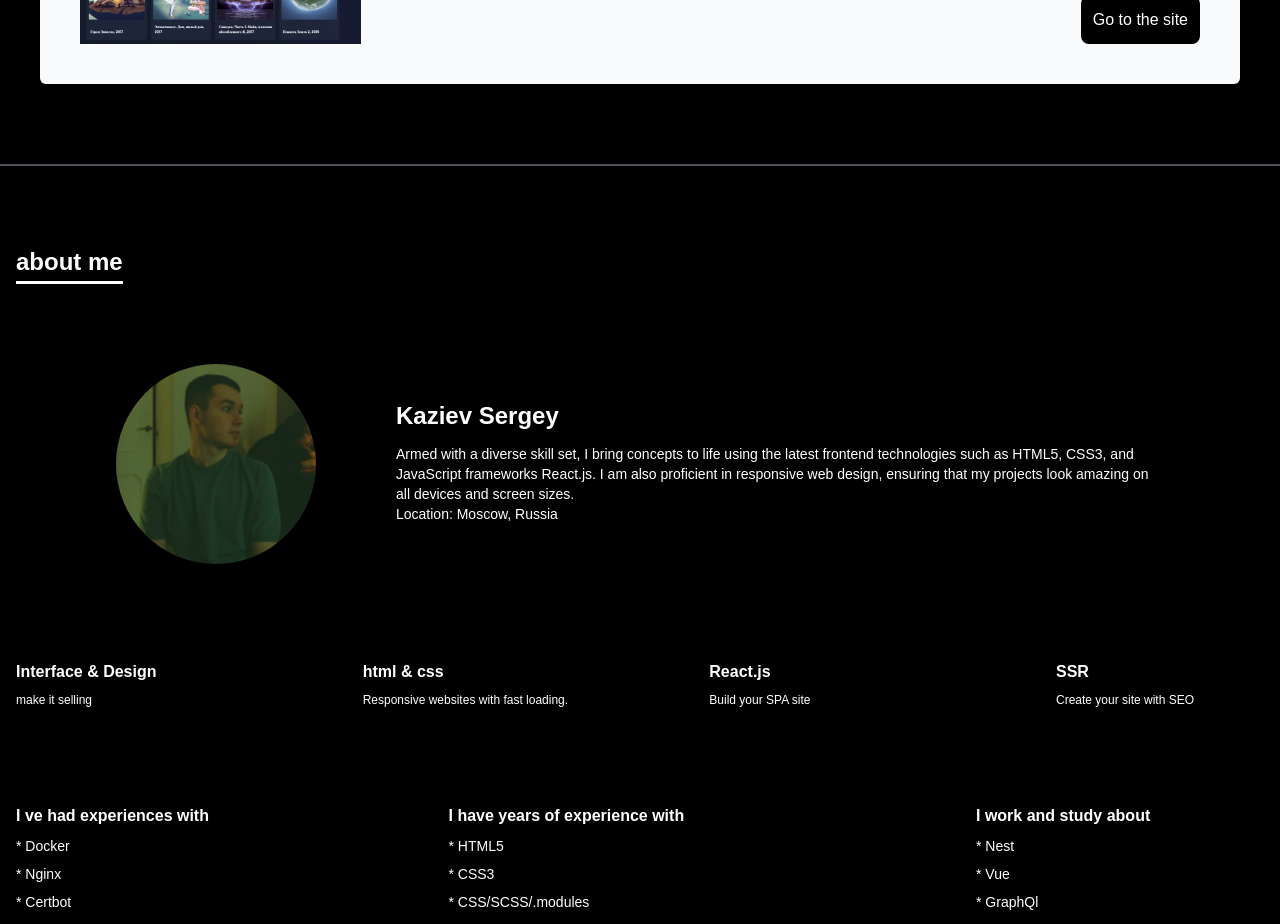
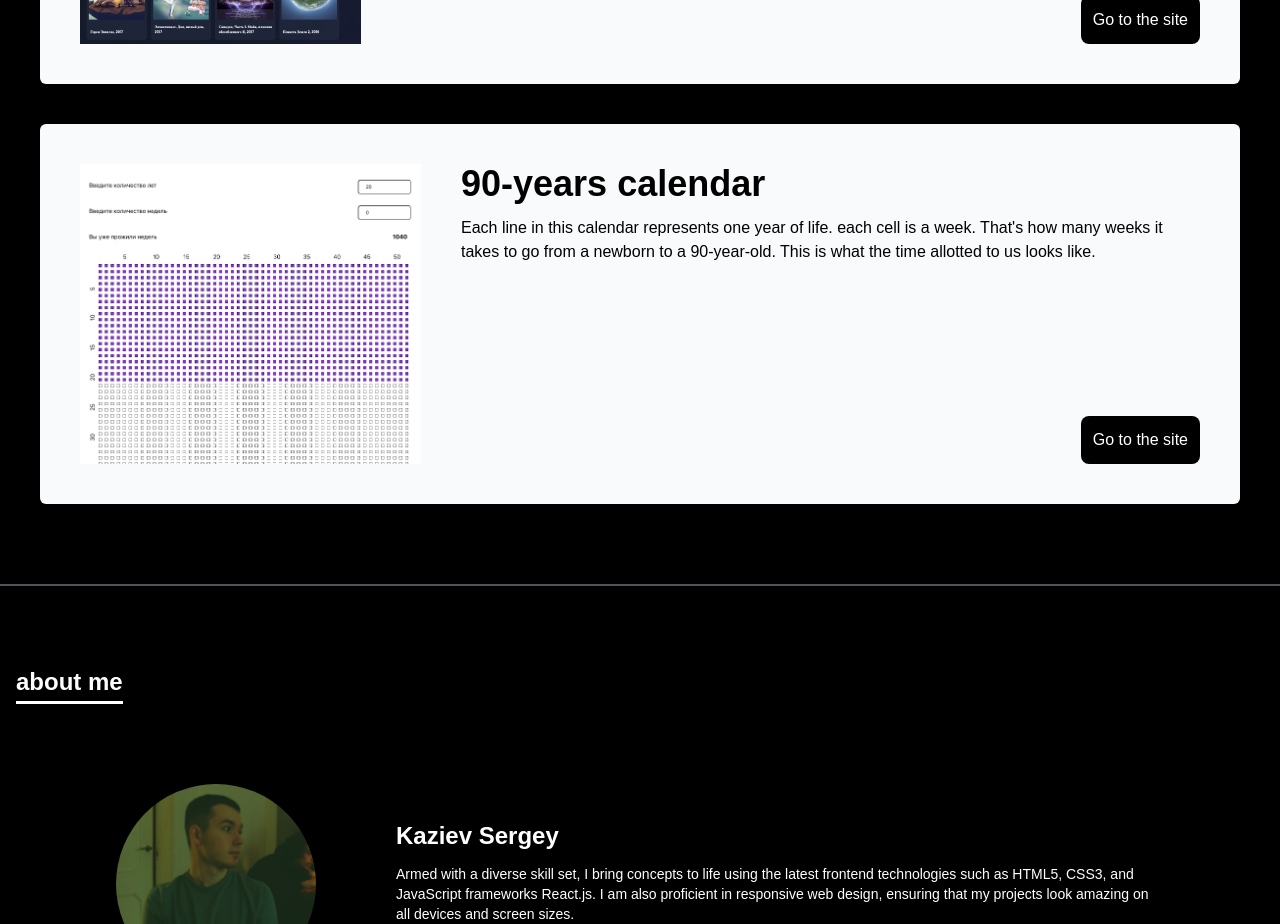
Before and after one commit to Rengated/portfolio, a Next.js app: page / in a window 1280 px wide. Shown: the part 1720-2644 px from the top of the page. Built offline with nearby package versions, Linux system fonts and the light colour scheme.

Commit message:
added new project

```diff
--- a/src/components/About/About.tsx
+++ b/src/components/About/About.tsx
@@ -3,7 +3,6 @@ import Image from "next/image";
 import me from "../../../public/static/img/real-me.jpg";
 
 export const About: FC = () => {
-  // border-b-2 border-zinc-600
   return (
     <section className="flex justify-center align-center  css-current-storage ">
       <div className="container flex flex-col pt-20 pb-20 justify-center items-center px-4">
--- a/src/components/Projects/Projects.tsx
+++ b/src/components/Projects/Projects.tsx
@@ -2,6 +2,7 @@ import { FC } from "react";
 import { HorizontalCard } from "../HorizontalCard/HorizontalCard";
 import statoola from "../../../public/static/img/statoola.png";
 import movies from "../../../public/static/img/movies.png";
+import years from "../../../public/static/img/90-years.png";
 
 export const Projects: FC = () => {
   const projects = [
@@ -18,6 +19,13 @@ export const Projects: FC = () => {
       title: "Movies",
       description: "Test task for the company deneb",
       link: "https://rengated.github.io/movies/",
+    },
+    {
+      img: years,
+      title: "90-years calendar",
+      description:
+        "Each line in this calendar represents one year of life. each cell is a week. That's how many weeks it takes to go from a newborn to a 90-year-old. This is what the time allotted to us looks like.",
+      link: "http://rengated-dev.ru/90years",
     },
   ];
   return (
```
Also changed, not shown: public/static/img/90-years.png (added).
